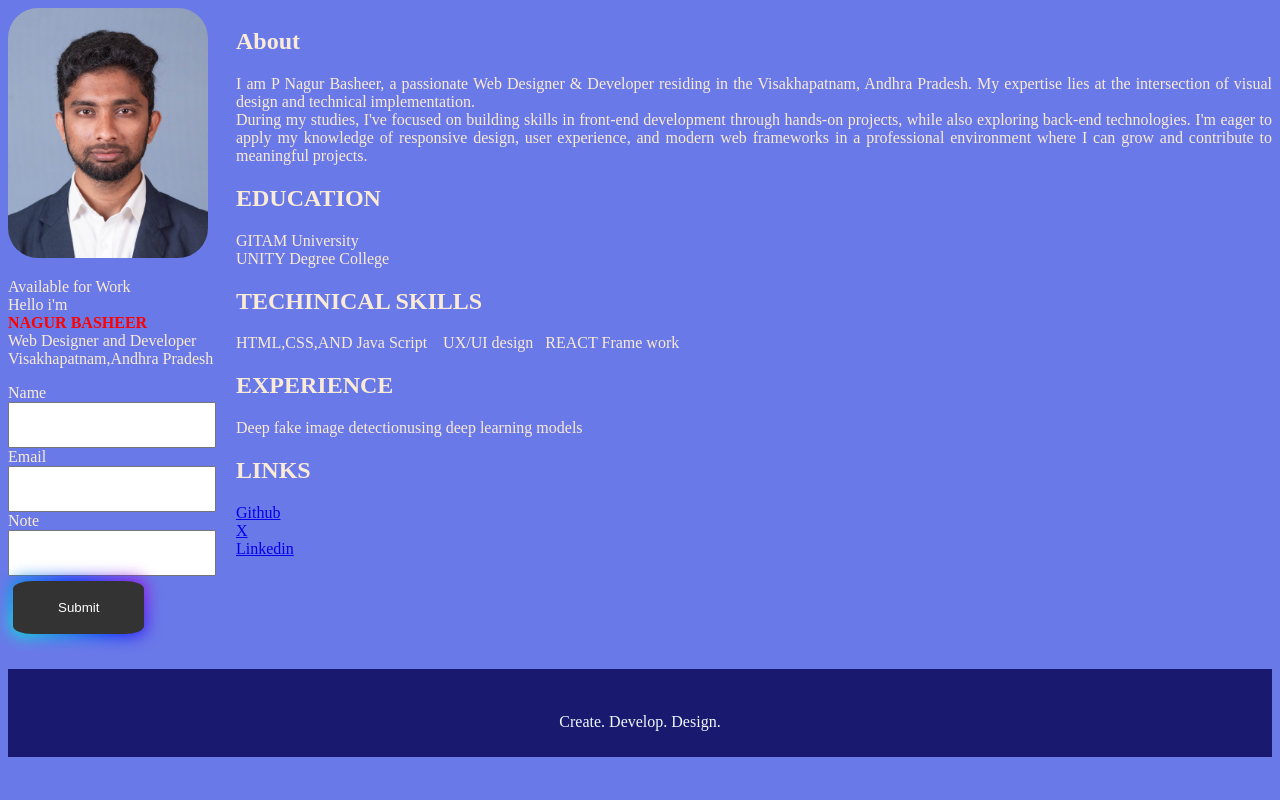
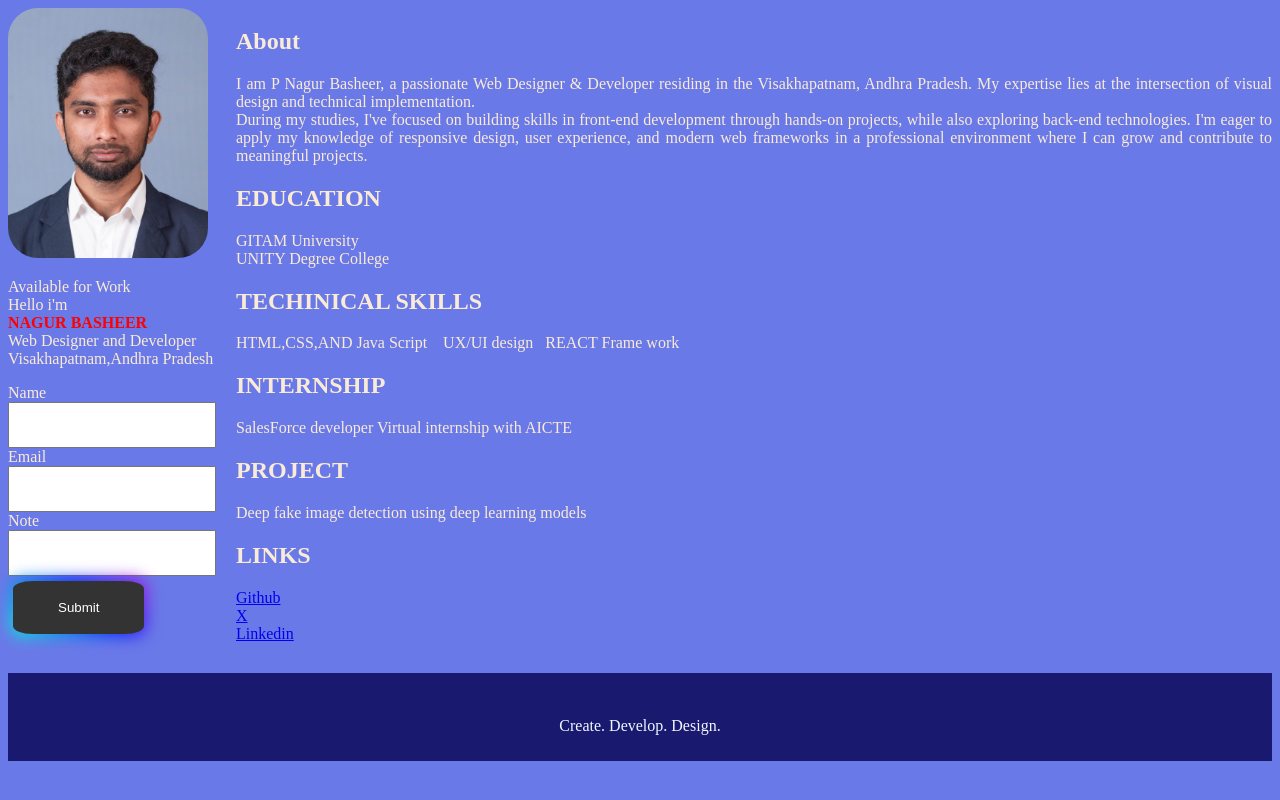
Before and after one commit to Basheerpattan/myresume, a plain HTML site: page index.html in a window 1280 px wide. Drawn offline with Linux system fonts and the light colour scheme.

Commit message:
index.html

```diff
--- a/index.html
+++ b/index.html
@@ -164,9 +164,13 @@ img{
                 <h2>TECHINICAL SKILLS</h2>
                 <p>HTML,CSS,AND Java Script &nbsp;&nbsp;&nbsp;UX/UI design &nbsp;&nbsp;REACT Frame work</p>
             </div>
+            <div class="intern">
+                 <h2>INTERNSHIP</h2>
+                 <p>SalesForce developer Virtual internship with AICTE</p>
+            </div>
             <div class="experience">
-                <h2>EXPERIENCE</h2>
-                <p><span>Deep fake image detection</span>using deep learning models</p>
+                <h2>PROJECT</h2>
+                <p><span>Deep fake image detection</span> using deep learning models</p>
             </div>
             <div class="links">
                 <h2>LINKS</h2>
```
